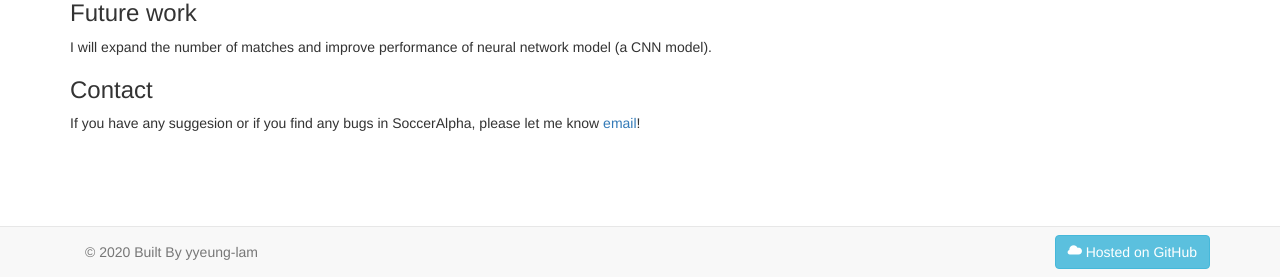
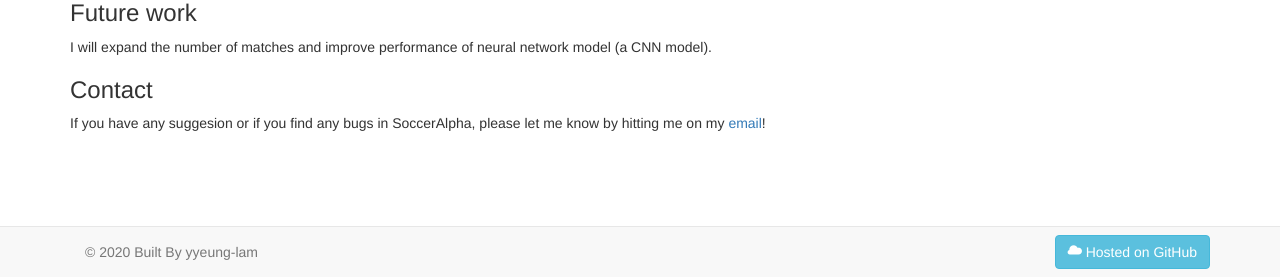
Before and after one commit to yy-lam/soccer-alpha, a Flask app: page /about in a window 1280 px wide. Shown: the part 523-800 px from the top of the page. Run offline with Flask 2, Linux system fonts and the light colour scheme; some libraries are stand-ins or nearby versions.

Commit message:
Added link

```diff
--- a/app/templates/pages/about.html
+++ b/app/templates/pages/about.html
@@ -17,6 +17,6 @@ Two main models are proposed - Random Forest and Convolutional Neural Network. R
 <p>I will expand the number of matches and improve performance of neural network model (a CNN model).</p>
 
 <h3>Contact</h3>
-<p>If you have any suggesion or if you find any bugs in SoccerAlpha, please let me know <a href="scorpio9613@gmail.com">email</a>!
+<p>If you have any suggesion or if you find any bugs in SoccerAlpha, please let me know by hitting me on my <a href="mailto:yyeunglam96@gmail.com">email</a>!
 
 {% endblock %}
```
